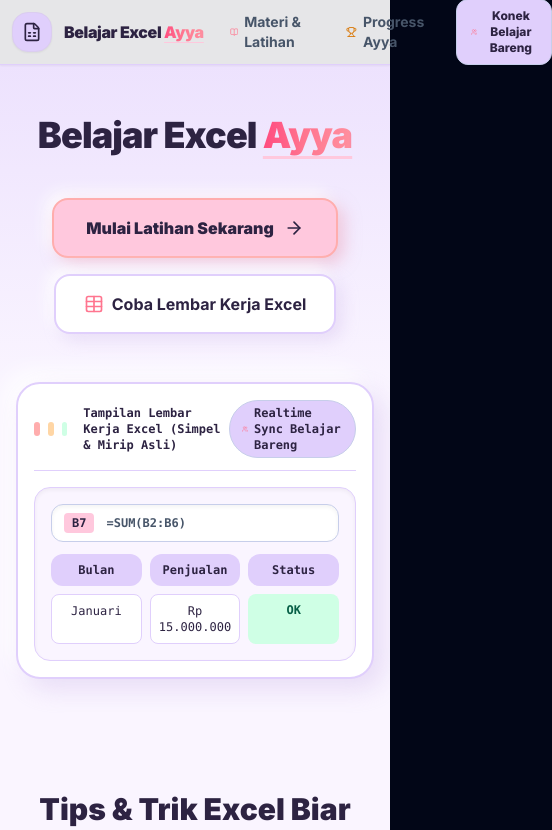
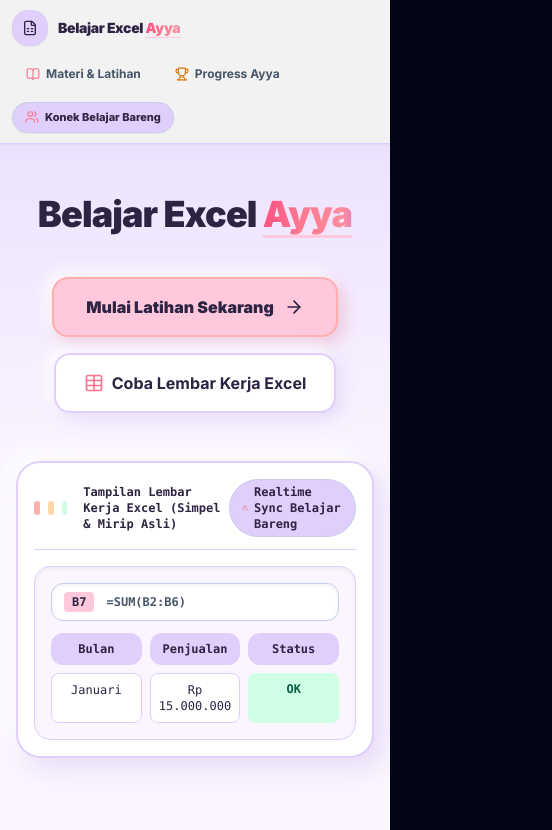
Before and after one commit to sugengcihuy/mateeriexcel, a Next.js app: page / in a window 390 px wide. Shown: the top 830 px of the page, 552 px wide, since content can reach past the window. Built offline with nearby package versions, Linux system fonts and the light colour scheme.

Commit message:
fix: 100% working realtime cell synchronization, synchronized disconnect state, and responsive mobile topbar layout

```diff
--- a/src/app/api/room/sync/route.ts
+++ b/src/app/api/room/sync/route.ts
@@ -87,7 +87,7 @@ export async function GET(req: Request) {
 
 export async function POST(req: Request) {
   try {
-    const { roomId, gridData, activeCell, updatedBy, userId, isHeartbeat } = await req.json();
+    const { roomId, gridData, activeCell, updatedBy, userId, isHeartbeat, isDisconnect } = await req.json();
 
     if (!roomId) {
       return NextResponse.json({ error: "Kode Ruang (Room ID) wajib diisi" }, { status: 400 });
@@ -97,6 +97,46 @@ export async function POST(req: Request) {
     const room = await getCloudRoom(cleanRoomId);
 
     const now = Date.now();
+
+    // Handle Disconnect action
+    if (isDisconnect && userId) {
+      delete room.activeUsers[userId];
+      const connectedCount = Object.values(room.activeUsers).filter(
+        (t) => now - t < 8000
+      ).length;
+
+      try {
+        if (room.cloudObjectId) {
+          await fetch(`https://api.restful-api.dev/objects/${room.cloudObjectId}`, {
+            method: "PUT",
+            headers: { "Content-Type": "application/json" },
+            body: JSON.stringify({
+              name: `EXCEL_ROOM_${cleanRoomId}`,
+              data: {
+                roomId: cleanRoomId,
+                gridData: room.gridData,
+                activeCell: room.activeCell,
+                updatedBy: room.updatedBy,
+                updatedAt: room.updatedAt,
+                activeUsers: room.activeUsers,
+              },
+            }),
+          });
+        }
+      } catch (e) {
+        console.error(e);
+      }
+
+      return NextResponse.json({
+        success: true,
+        roomState: {
+          roomId: room.roomId,
+          gridData: room.gridData,
+          connectedCount: Math.max(1, connectedCount),
+        },
+      });
+    }
+
     if (userId) {
       room.activeUsers[userId] = now;
     }
--- a/src/components/layout/Navbar.tsx
+++ b/src/components/layout/Navbar.tsx
@@ -3,7 +3,7 @@
 import React, { useState, useEffect } from "react";
 import Link from "next/link";
 import { usePathname } from "next/navigation";
-import { FileSpreadsheet, BookOpen, Trophy, Sparkles, Users, X, Check, Wifi, Share2 } from "lucide-react";
+import { FileSpreadsheet, BookOpen, Trophy, Sparkles, Users, X, Check, Wifi, Share2, WifiOff } from "lucide-react";
 import { motion } from "framer-motion";
 
 export function Navbar() {
@@ -28,8 +28,29 @@ export function Navbar() {
     setUserId(uid);
   }, []);
 
+  // Listen to room-id-changed event across components
+  useEffect(() => {
+    const checkRoom = () => {
+      if (typeof window !== "undefined") {
+        const saved = localStorage.getItem("excel_learn_room_id");
+        if (saved) {
+          setActiveRoomId(saved);
+        } else {
+          setActiveRoomId("");
+          setConnectedCount(1);
+        }
+      }
+    };
+
+    checkRoom();
+    window.addEventListener("room-id-changed", checkRoom);
+    return () => window.removeEventListener("room-id-changed", checkRoom);
+  }, []);
+
+  // Poll server for live connected users count
   useEffect(() => {
     if (!activeRoomId || !userId) return;
+
     const poll = async () => {
       try {
         const res = await fetch(`/api/room/sync?roomId=${encodeURIComponent(activeRoomId)}&userId=${encodeURIComponent(userId)}`);
@@ -41,8 +62,9 @@ export function Navbar() {
         console.error(e);
       }
     };
+
     poll();
-    const interval = setInterval(poll, 1500);
+    const interval = setInterval(poll, 1200);
     return () => clearInterval(interval);
   }, [activeRoomId, userId]);
 
@@ -57,8 +79,24 @@ export function Navbar() {
     }
   };
 
-  const handleDisconnect = () => {
+  const handleDisconnect = async () => {
+    if (activeRoomId && userId) {
+      try {
+        await fetch("/api/room/sync", {
+          method: "POST",
+          headers: { "Content-Type": "application/json" },
+          body: JSON.stringify({
+            roomId: activeRoomId,
+            userId,
+            isDisconnect: true,
+          }),
+        });
+      } catch (e) {
+        console.error(e);
+      }
+    }
     setActiveRoomId("");
+    setConnectedCount(1);
     if (typeof window !== "undefined") {
       localStorage.removeItem("excel_learn_room_id");
       window.dispatchEvent(new Event("room-id-changed"));
@@ -74,23 +112,23 @@ export function Navbar() {
 
   return (
     <>
-      <header className="sticky top-0 z-40 bg-white/90 backdrop-blur-md border-b border-[#E0CFFC] shadow-sm">
-        <div className="max-w-7xl mx-auto px-3 sm:px-6 lg:px-8 h-16 flex items-center justify-between gap-2">
+      <header className="sticky top-0 z-40 bg-white/95 backdrop-blur-md border-b border-[#E0CFFC] shadow-sm">
+        <div className="max-w-7xl mx-auto px-3 sm:px-6 lg:px-8 py-2.5 sm:py-0 min-h-[4rem] flex flex-wrap md:flex-nowrap items-center justify-between gap-2">
           {/* Brand Logo */}
-          <Link href="/" className="flex items-center gap-3 group">
-            <div className="w-10 h-10 bg-[#E0CFFC] group-hover:bg-[#FFC8DD] rounded-2xl flex items-center justify-center text-[#2D2342] shadow-sm transition-all border border-[#DBCDF0]">
-              <FileSpreadsheet className="w-5 h-5 text-[#2D2342]" />
+          <Link href="/" className="flex items-center gap-2.5 group shrink-0">
+            <div className="w-9 h-9 sm:w-10 sm:h-10 bg-[#E0CFFC] group-hover:bg-[#FFC8DD] rounded-2xl flex items-center justify-center text-[#2D2342] shadow-sm transition-all border border-[#DBCDF0]">
+              <FileSpreadsheet className="w-4 h-4 sm:w-5 sm:h-5 text-[#2D2342]" />
             </div>
-            <span className="font-black text-base sm:text-xl text-[#2D2342] tracking-tight whitespace-nowrap">
+            <span className="font-black text-sm sm:text-xl text-[#2D2342] tracking-tight whitespace-nowrap">
               Belajar Excel <span className="animated-gradient-text underline decoration-[#FFC8DD] underline-offset-4">Ayya</span>
             </span>
           </Link>
 
           {/* Nav Links with Framer Motion layoutId Spring Sliding Indicator */}
-          <nav className="relative flex items-center gap-2 text-sm font-bold text-[#2D2342]">
+          <nav className="relative flex items-center gap-1.5 sm:gap-2 text-xs sm:text-sm font-bold text-[#2D2342] overflow-x-auto no-scrollbar py-1">
             <Link
               href="/modules"
-              className={`relative px-4 py-2 rounded-full flex items-center gap-1.5 transition-all duration-300 ease-[cubic-bezier(0.16,1,0.3,1)] border-2 select-none outline-none focus:outline-none ${
+              className={`relative px-3 sm:px-4 py-1.5 sm:py-2 rounded-full flex items-center gap-1.5 transition-all duration-300 ease-[cubic-bezier(0.16,1,0.3,1)] border-2 select-none outline-none focus:outline-none whitespace-nowrap ${
                 isModules
                   ? "border-[#C7CEEA] text-[#2D2342] font-black shadow-sm"
                   : "border-transparent hover:border-[#C7CEEA] bg-transparent text-slate-600 hover:text-[#2D2342]"
@@ -104,14 +142,14 @@ export function Navbar() {
                 />
               )}
               <span className="relative z-10 flex items-center gap-1.5">
-                <BookOpen className="w-4 h-4 text-[#FF758F]" />
+                <BookOpen className="w-3.5 h-3.5 sm:w-4 sm:h-4 text-[#FF758F]" />
                 <span>Materi & Latihan</span>
               </span>
             </Link>
 
             <Link
               href="/progress"
-              className={`relative px-4 py-2 rounded-full flex items-center gap-1.5 transition-all duration-300 ease-[cubic-bezier(0.16,1,0.3,1)] border-2 select-none outline-none focus:outline-none ${
+              className={`relative px-3 sm:px-4 py-1.5 sm:py-2 rounded-full flex items-center gap-1.5 transition-all duration-300 ease-[cubic-bezier(0.16,1,0.3,1)] border-2 select-none outline-none focus:outline-none whitespace-nowrap ${
                 isProgress
                   ? "border-[#C7CEEA] text-[#2D2342] font-black shadow-sm"
                   : "border-transparent hover:border-[#C7CEEA] bg-transparent text-slate-600 hover:text-[#2D2342]"
@@ -125,27 +163,27 @@ export function Navbar() {
                 />
               )}
               <span className="relative z-10 flex items-center gap-1.5">
-                <Trophy className="w-4 h-4 text-amber-600" />
+                <Trophy className="w-3.5 h-3.5 sm:w-4 sm:h-4 text-amber-600" />
                 <span>Progress Ayya</span>
               </span>
             </Link>
           </nav>
 
-          {/* Action Buttons: Konek Realtime & Mulai Belajar (Shown only on Home) */}
-          <div className="flex items-center gap-3">
+          {/* Action Buttons: Konek Realtime */}
+          <div className="flex items-center gap-2 shrink-0">
             <button
               type="button"
               onClick={() => setShowRoomModal(true)}
-              className="flex items-center gap-2 px-3.5 py-2 bg-[#E0CFFC] hover:bg-[#DBCDF0] text-[#2D2342] text-xs font-extrabold rounded-xl border border-[#C7CEEA] transition-all shadow-sm"
+              className="flex items-center gap-1.5 px-3 sm:px-3.5 py-1.5 sm:py-2 bg-[#E0CFFC] hover:bg-[#DBCDF0] text-[#2D2342] text-[11px] sm:text-xs font-extrabold rounded-2xl border border-[#C7CEEA] transition-all shadow-sm whitespace-nowrap"
             >
-              <Users className="w-4 h-4 text-[#FF758F]" />
+              <Users className="w-3.5 h-3.5 sm:w-4 sm:h-4 text-[#FF758F]" />
               <span>{activeRoomId ? `Ruang: ${activeRoomId} (${connectedCount} Orang)` : "Konek Belajar Bareng"}</span>
             </button>
 
             {isHome && (
               <Link
                 href="/modules"
-                className="hidden sm:flex items-center gap-1.5 px-4 py-2 bg-[#FFC8DD] hover:bg-[#FFADAD] text-[#2D2342] text-xs font-black rounded-xl transition-all shadow-sm border border-[#FFADAD]"
+                className="hidden md:flex items-center gap-1.5 px-4 py-2 bg-[#FFC8DD] hover:bg-[#FFADAD] text-[#2D2342] text-xs font-black rounded-2xl transition-all shadow-sm border border-[#FFADAD] whitespace-nowrap"
               >
                 <Sparkles className="w-3.5 h-3.5" />
                 <span>Mulai Belajar</span>
@@ -225,9 +263,10 @@ export function Navbar() {
                   <button
                     type="button"
                     onClick={handleDisconnect}
-                    className="px-4 py-2 bg-[#FFADAD] hover:bg-rose-300 text-[#2D2342] font-bold rounded-xl text-xs"
+                    className="px-4 py-2 bg-[#FFADAD] hover:bg-rose-300 text-[#2D2342] font-bold rounded-xl text-xs flex items-center gap-1.5"
                   >
-                    Putus Koneksi
+                    <WifiOff className="w-4 h-4" />
+                    <span>Putus Koneksi</span>
                   </button>
                 </div>
               </div>
--- a/src/components/lesson/ExercisePanel.tsx
+++ b/src/components/lesson/ExercisePanel.tsx
@@ -230,7 +230,7 @@ export function ExercisePanel({ exerciseList, nextLessonUrl }: ExercisePanelProp
                 Ketik di kotak cell lalu tekan Enter
               </span>
             </div>
-            <SpreadsheetGrid initialDataset={currentExercise.dataset} onGridChange={handleGridChange} />
+            <SpreadsheetGrid initialDataset={currentExercise.dataset} gridData={currentGridData} onGridChange={handleGridChange} />
           </div>
 
           {/* Validation Feedback */}
--- a/src/components/spreadsheet/RoomSyncBar.tsx
+++ b/src/components/spreadsheet/RoomSyncBar.tsx
@@ -43,6 +43,7 @@ export function RoomSyncBar({
           setRoomId(saved);
           setIsConnected(true);
         } else {
+          setRoomId("");
           setIsConnected(false);
           setConnectedCount(1);
         }
@@ -67,8 +68,23 @@ export function RoomSyncBar({
     }
   };
 
-  // Disconnect Room
-  const handleDisconnect = () => {
+  // Disconnect Room with instant server broadcast
+  const handleDisconnect = async () => {
+    if (roomId && userId) {
+      try {
+        await fetch("/api/room/sync", {
+          method: "POST",
+          headers: { "Content-Type": "application/json" },
+          body: JSON.stringify({
+            roomId,
+            userId,
+            isDisconnect: true,
+          }),
+        });
+      } catch (e) {
+        console.error(e);
+      }
+    }
     setIsConnected(false);
     setConnectedCount(1);
     cloudObjIdRef.current = "";
@@ -78,7 +94,7 @@ export function RoomSyncBar({
     }
   };
 
-  // Poll server and cloud for real-time changes every 700ms when connected
+  // Poll server and cloud for real-time changes every 600ms when connected
   useEffect(() => {
     if (!isConnected || !roomId || !userId) return;
 
@@ -97,7 +113,7 @@ export function RoomSyncBar({
 
           // If changes came from another user, update grid
           if (data.roomState.gridData && onGridSynced) {
-            if (Date.now() - lastLocalUpdateRef.current > 600) {
+            if (Date.now() - lastLocalUpdateRef.current > 500) {
               onGridSynced(data.roomState.gridData);
             }
           }
@@ -105,7 +121,7 @@ export function RoomSyncBar({
       } catch (err) {
         console.error("Realtime sync error:", err);
       }
-    }, 700);
+    }, 600);
 
     return () => clearInterval(interval);
   }, [isConnected, roomId, userId, onGridSynced]);
@@ -138,7 +154,7 @@ export function RoomSyncBar({
       }
     };
 
-    const timer = setTimeout(broadcast, 150);
+    const timer = setTimeout(broadcast, 100);
     return () => clearTimeout(timer);
   }, [currentGridData, isConnected, roomId, userId, activeCellRef]);
 
--- a/src/components/spreadsheet/SpreadsheetGrid.tsx
+++ b/src/components/spreadsheet/SpreadsheetGrid.tsx
@@ -8,12 +8,14 @@ import { Maximize2, Minimize2 } from "lucide-react";
 
 interface SpreadsheetGridProps {
   initialDataset: GridDataset;
+  gridData?: Record<string, CellData>;
   onGridChange?: (gridData: Record<string, CellData>) => void;
   readOnly?: boolean;
 }
 
 export function SpreadsheetGrid({
   initialDataset,
+  gridData: externalGridData,
   onGridChange,
   readOnly = false,
 }: SpreadsheetGridProps) {
@@ -85,6 +87,16 @@ export function SpreadsheetGrid({
   useEffect(() => {
     setGridData(initialDataset.data || {});
   }, [initialDataset]);
+
+  // Sync internal gridData state when external gridData prop updates from remote room sync
+  useEffect(() => {
+    if (externalGridData && Object.keys(externalGridData).length > 0) {
+      setGridData((prev) => ({
+        ...prev,
+        ...externalGridData,
+      }));
+    }
+  }, [externalGridData]);
 
   useEffect(() => {
     recalculateGrid(gridData);
```
